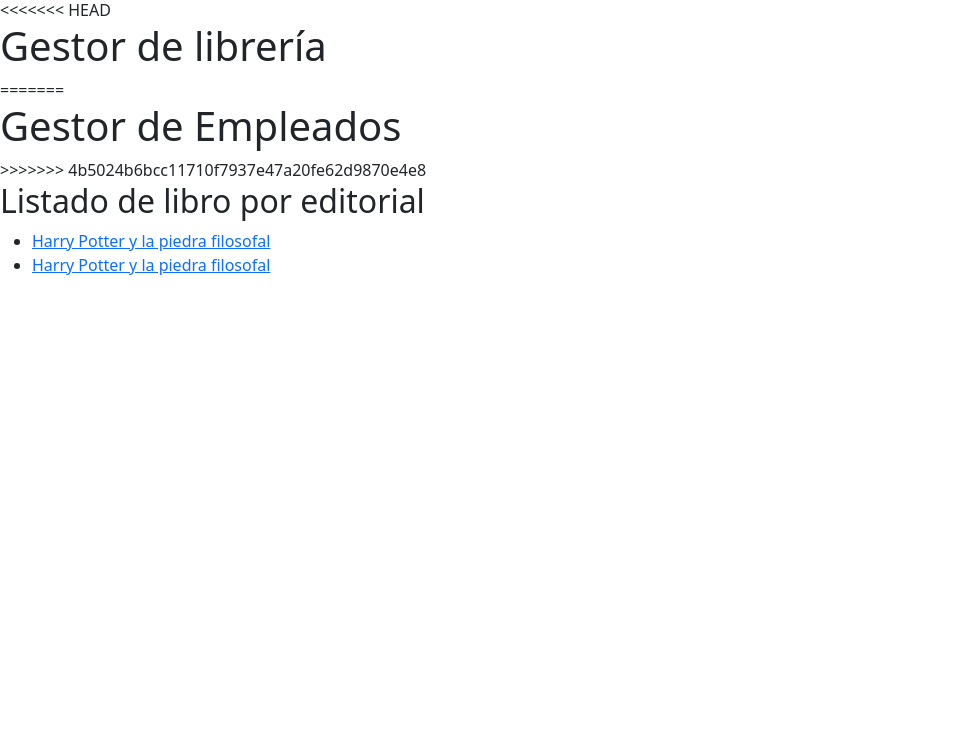
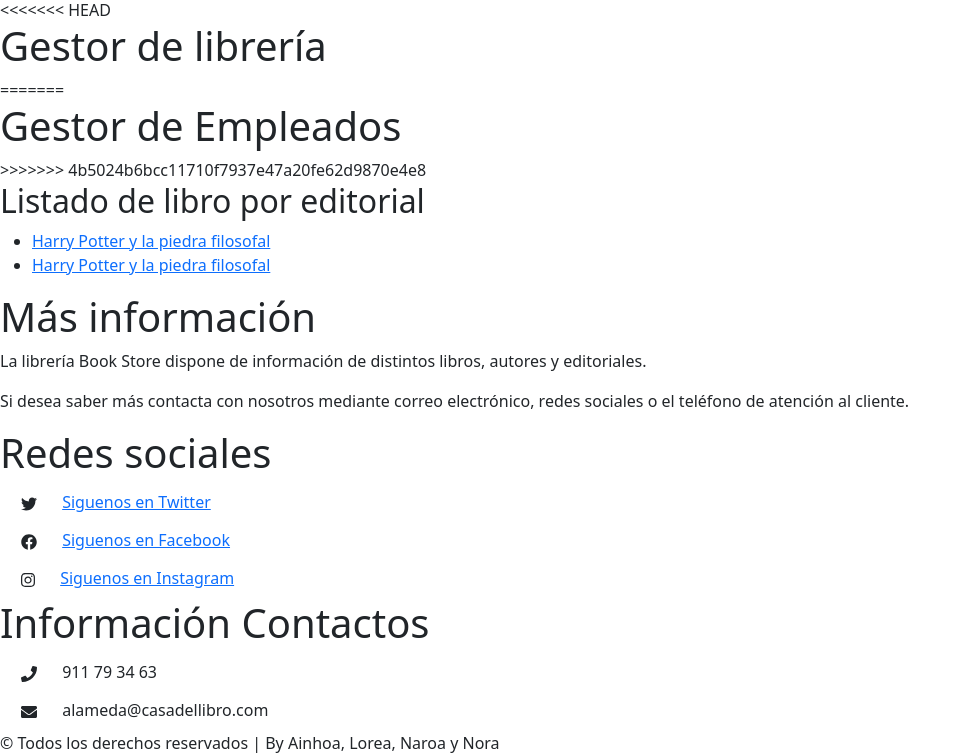
Before and after one commit to ainhoajauregiberri/BookStore, a Django app: template appBookStore/templates/index.html in a window 1280 px wide. Shown: the part 580-1335 px from the top of the page, without its empty margins (0-971 px from the left). Before the commit the page ends 855 px from the top, so only its background shows below. Run offline with Django 3.2, Linux system fonts and the light colour scheme; the template is opened without the code that fills it: values that come from a table or form of the project are taken from there, others are empty; data comes from the database, SQL or seed files in the repository; parts of the project's set-up code (start-up, migrations or seed data) failed here and were passed over; grey boxes are pictures that could not be loaded.

Commit message:
base django footer 22-18

```diff
--- a/appBookStore/templates/base.html
+++ b/appBookStore/templates/base.html
@@ -61,6 +61,55 @@
 >>>>>>> 4b5024b6bcc11710f7937e47a20fe62d9870e4e8
             {% block contenido %}{% endblock %}
         </div>
+        <footer class = "footer">
+            <div class="todoFooter">
+                <div class="cuerpo">
+                    <div class="columna1">
+                        <h1> Más información</h1>
+                        <p>La librería Book Store dispone de información de distintos libros, autores y editoriales.</p>
 
+                        <p>Si desea saber más contacta con nosotros mediante correo electrónico, redes sociales o el teléfono de atención al cliente.</p>
+                    </div>
+                    <div class="columna2">
+                        <h1>Redes sociales</h1>
+                        <div>
+                            <a class="btn btn-social mx-2" href="https://mobile.twitter.com/casadellibro"><i class="fab fa-twitter"></i></a>
+                            <label> <a href="https://mobile.twitter.com/casadellibro">Siguenos en Twitter </a></label>
+                        </div>
+                        <div>
+                            <a class="btn btn-social mx-2" href="https://es-la.facebook.com/casadellibro/"><i class="fab fa-facebook"></i></a>
+                            <label> <a href="https://es-la.facebook.com/casadellibro/">Siguenos en Facebook </a></label>
+                        </div>
+                        <div>
+                            <a class="btn btn-social mx-2" href="https://www.instagram.com/casadellibro/?hl=es"><i class="fab fa-instagram"></i></a>
+                            <label> <a href="https://www.instagram.com/casadellibro/?hl=es">Siguenos en Instagram </a></label>
+                        </div>
+                    </div>
+
+                    <div class="columna3">
+                        <h1> Información Contactos</h1>
+                        <div class="fila2">
+                            <a class="btn btn-social mx-2" href="tel:+34 911793463"><i class="fa fa-phone"></i></a>
+                            <label>
+                            911 79 34 63
+                            </label>
+                        </div>
+
+                        <div class="fila2">
+                            <a class="btn btn-social mx-2" href="mailto:alameda@casadellibro.com"><i class="fa fa-envelope"></i></a>
+                            <label>
+                            alameda@casadellibro.com
+                            </label>
+                        </div>
+                    </div>
+                </div>
+                <div class ="cuerpoDebajo">
+                    <div class="copyright">
+                        &copy; Todos los derechos reservados | By Ainhoa, Lorea, Naroa y Nora
+                    </div>
+                </div>
+            </div>
+
+        </footer>
     </body>
 </html>
```
